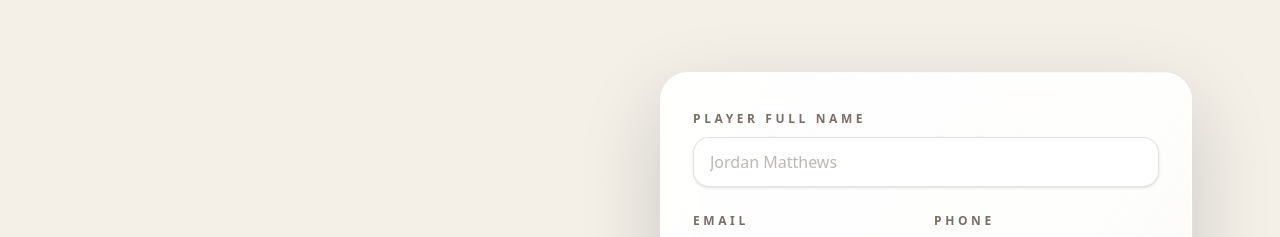
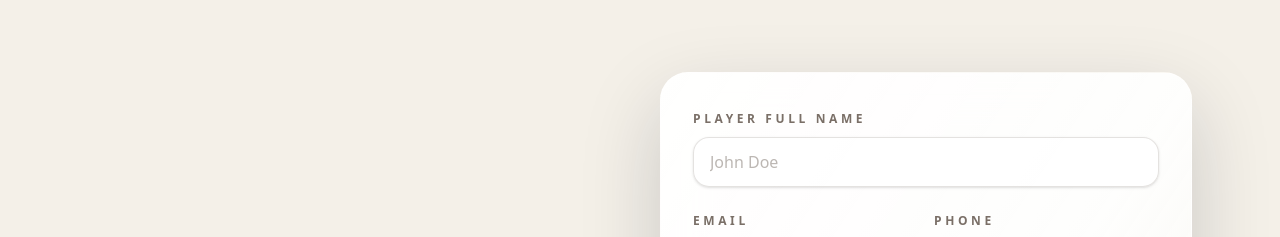
Before and after one commit to DannyS641/Adrenale5-Basketball-Summer-Camp, a Next.js app: page / in a window 1280 px wide. Shown: the part 4840-5077 px from the top of the page. Built offline with nearby package versions, Linux system fonts and the light colour scheme.

Commit message:
fix: update placeholder text in RegistrationForm to a generic name

```diff
--- a/src/components/RegistrationForm.tsx
+++ b/src/components/RegistrationForm.tsx
@@ -90,7 +90,7 @@ export default function RegistrationForm() {
           onChange={handleChange}
           required
           className="mt-2 w-full rounded-2xl border border-stone/20 bg-white/80 px-4 py-3 text-ink placeholder:text-stone/50 shadow-sm transition focus:border-citrus focus:outline-none focus:ring-2 focus:ring-citrus/30"
-          placeholder="Jordan Matthews"
+          placeholder="John Doe"
         />
       </div>
       <div className="grid gap-4 md:grid-cols-2">
```
